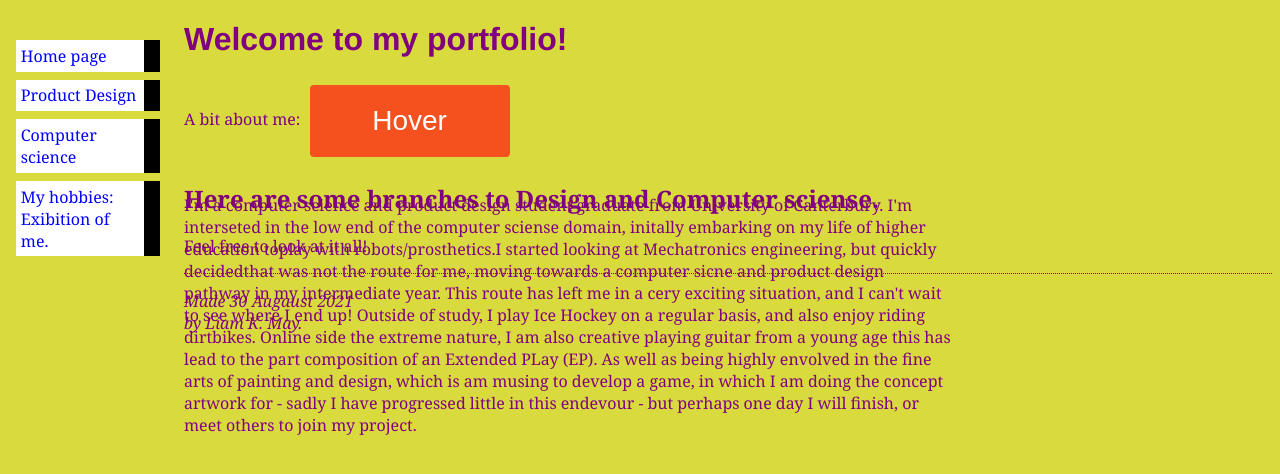
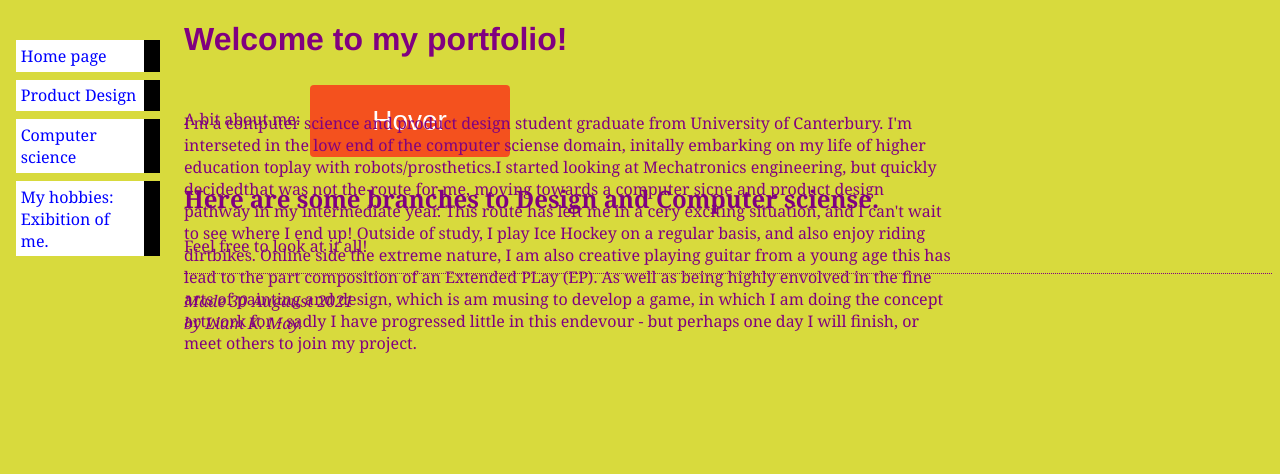
Before and after one commit to TheTriangleTrippa/Portfolio, a Jekyll site: the page built from index.html, in a window 1280 px wide. Shown: the top 474 px of the page. Built offline with Jekyll 4.4.1, drawn with Linux system fonts in a browser that asks for light colours.

Commit message:
Update stylesheet.css

```diff
--- a/assets/css/stylesheet.css
+++ b/assets/css/stylesheet.css
@@ -15,7 +15,7 @@
     width: 9em }
        p.bar {
     position: absolute;
-    top: 6em + 10%;
+    top: 6em;
     left: 10em + 5%;
     width: 60% }
         h1 {
@@ -42,7 +42,7 @@
 
           position: absolute;
           padding: 3%;
-          top: 6em + 30%;
+          top: 10em;
           left: 60% + 10em;
           width: 10em;
           min_top: 10em;
@@ -61,6 +61,8 @@
   transition: all 0.5s;
   cursor: pointer;
   margin: 5px;
+  top: 30em;
+  left: 11em;
 }
 
 .button span {
```
